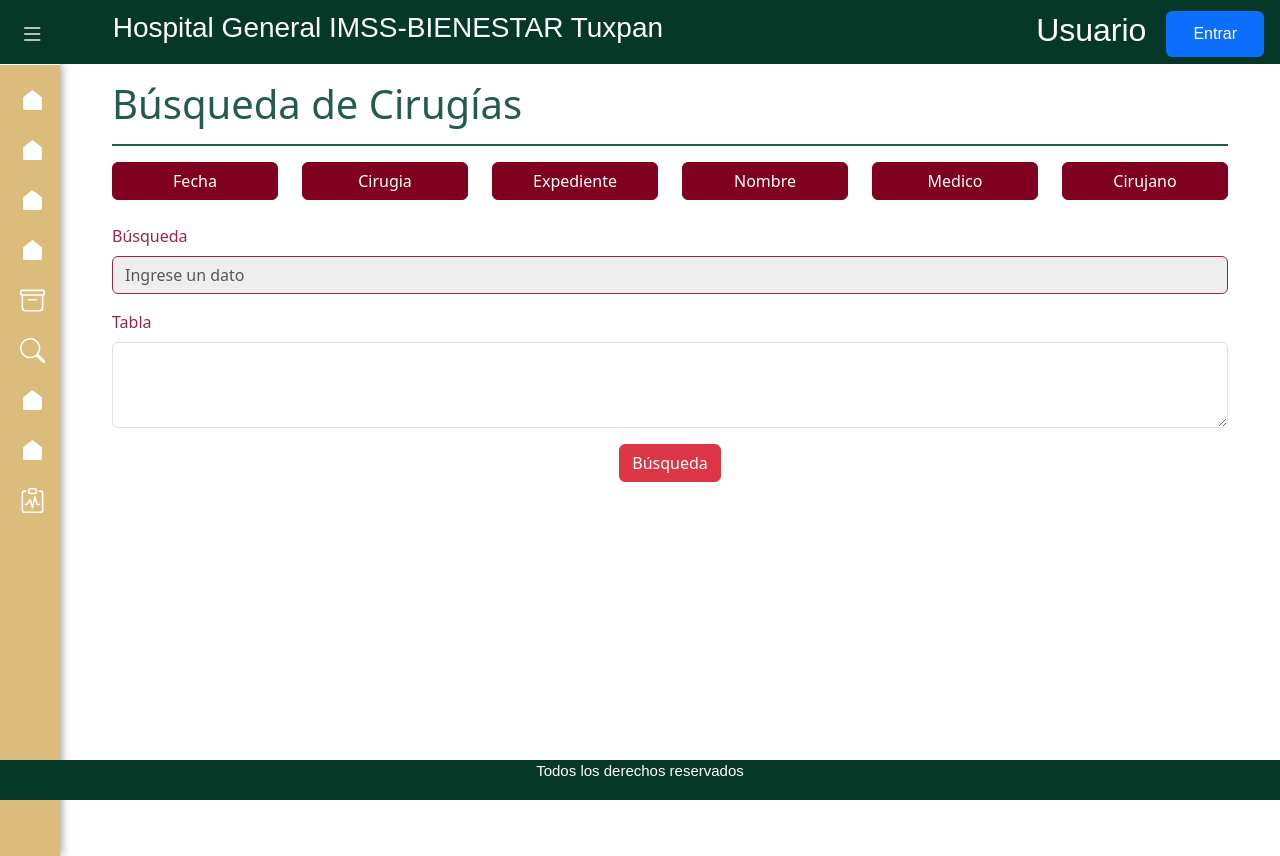
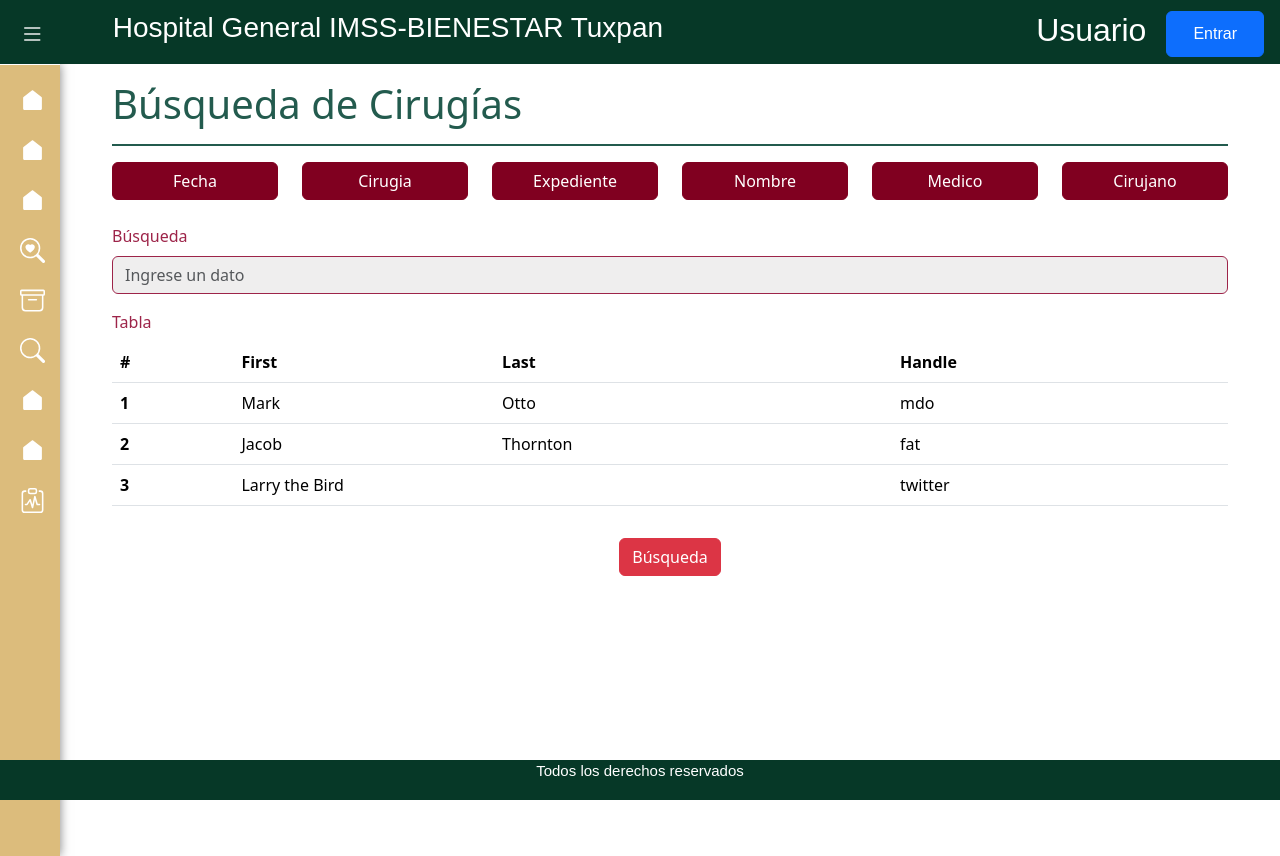
Before and after one commit to Adolfo2803/Proyecto-sishasm, an Angular app: page /busqueda-cirugias in a window 1280 px wide. Built offline with nearby package versions, Linux system fonts and the light colour scheme.

Commit message:
logro:cambio de icono y se agrega tabla en busqueda de cirugias

```diff
--- a/src/app/business/busqueda-cirugias/busqueda-cirugias.component.html
+++ b/src/app/business/busqueda-cirugias/busqueda-cirugias.component.html
@@ -7,22 +7,22 @@
 
         <div class="row mb-3" >
             <div class="col-12 col-md-2 mb-2">
-                <a class="btn btn-Fecha w-100"  role="button"  [class.oculto]="botonSeleccionado && botonSeleccionado !== 'Fecha'" (click)="ocultarBotones('Fecha')">Fecha</a>
+                <a class="btn btn-Fecha w-100"  role="button"  ngIf="!botonSeleccionado ===null|| botonSeleccionado === 'Fecha'" (click)="ocultarBotones('Fecha')">Fecha</a>
             </div>
             <div class="col-12 col-md-2 mb-2">
-                <button class="btn btn-Cirujia w-100" type="submit" [class.oculto]="botonSeleccionado && botonSeleccionado !== 'Cirugia'" (click)="ocultarBotones('Cirugia')">Cirugia</button>
+                <button class="btn btn-Cirujia w-100" type="submit" ngIf="!botonSeleccionado || botonSeleccionado === 'Cirugia'" (click)="ocultarBotones('Cirugia')">Cirugia</button>
             </div>
             <div class="col-12 col-md-2 mb-2">
-                <button class="btn btn-Expediente w-100" type="submit" [class.oculto]="botonSeleccionado && botonSeleccionado !== 'Expediente'" (click)="ocultarBotones('Expediente')">Expediente</button>
+                <button class="btn btn-Expediente w-100" type="submit" ngIf="!botonSeleccionado || botonSeleccionado === 'Expediente'" (click)="ocultarBotones('Expediente')">Expediente</button>
             </div>
             <div class="col-12 col-md-2 mb-2">
-                <button class="btn btn-Nombre w-100" type="submit"  [class.oculto]="botonSeleccionado && botonSeleccionado !== 'Nombre'" (click)="ocultarBotones('Nombre')">Nombre</button>
+                <button class="btn btn-Nombre w-100" type="submit"  ngIf="!botonSeleccionado || botonSeleccionado === 'Nombre'" (click)="ocultarBotones('Nombre')">Nombre</button>
             </div>
             <div class="col-12 col-md-2 mb-2">
-                <button class="btn btn-Medico w-100" type="submit" [class.oculto]="botonSeleccionado && botonSeleccionado !== 'Medico'" (click)="ocultarBotones('Medico')">Medico</button>
+                <button class="btn btn-Medico w-100" type="submit" ngIf="!botonSeleccionado || botonSeleccionado === 'Medico'" (click)="ocultarBotones('Medico')">Medico</button>
             </div>
             <div class="col-12 col-md-2 mb-2">
-                <button class="btn btn-Cirujano w-100" type="submit" [class.oculto]="botonSeleccionado && botonSeleccionado !== 'Cirujano'" (click)="ocultarBotones('Cirujano')">Cirujano</button>
+                <button class="btn btn-Cirujano w-100" type="submit" ngIf="!botonSeleccionado || botonSeleccionado === 'Cirujano'" (click)="ocultarBotones('Cirujano')">Cirujano</button>
             </div>
         </div>
 
@@ -37,7 +37,35 @@
                 </div>
                 <div class="col-12 mb-3">
                    <label for="tableInput" class="form-label">Tabla</label>
-                    <textarea class="form-control" id="tableInput" formControlName="table" rows="3"></textarea>
+                   <table class="table">
+                    <thead>
+                      <tr>
+                        <th scope="col">#</th>
+                        <th scope="col">First</th>
+                        <th scope="col">Last</th>
+                        <th scope="col">Handle</th>
+                      </tr>
+                    </thead>
+                    <tbody>
+                      <tr>
+                        <th scope="row">1</th>
+                        <td>Mark</td>
+                        <td>Otto</td>
+                        <td>mdo</td>
+                      </tr>
+                      <tr>
+                        <th scope="row">2</th>
+                        <td>Jacob</td>
+                        <td>Thornton</td>
+                        <td>fat</td>
+                      </tr>
+                      <tr>
+                        <th scope="row">3</th>
+                        <td colspan="2">Larry the Bird</td>
+                        <td>twitter</td>
+                      </tr>
+                    </tbody>
+                  </table>
                 </div>
 
             </div>
--- a/src/app/business/busqueda-cirugias/busqueda-cirugias.component.ts
+++ b/src/app/business/busqueda-cirugias/busqueda-cirugias.component.ts
@@ -15,10 +15,18 @@ export default class BusquedaCirugiasComponent {
   //botones escondidos
   botonSeleccionado: string | null = null; // Para almacenar el botón seleccionado
 
-  ocultarBotones(nombreBoton: string) {
-    this.botonSeleccionado = nombreBoton === this.botonSeleccionado ? null : nombreBoton;
+  ocultarBotones(nombreBoton: string): void {
+    this.botonSeleccionado = nombreBoton;
 
-    console.log("Botones ocultos jijiji"); // Esto ayuda a verificar si se ejecuta el método
+    // Desplazar el botón al inicio
+    setTimeout(() => {
+      const botonElement = document.querySelector(`.btn-${nombreBoton}`) as HTMLElement;
+      if (botonElement) {
+        botonElement.scrollIntoView({ behavior: 'smooth', block: 'start' });
+      }
+
+      console.log("Botones ocultos jijiji"); // Esto ayuda a verificar si se ejecuta el método
+    }, 0);
   }
 
    //Se define el formulario
--- a/src/app/shared/components/sidebar/sidebar.component.html
+++ b/src/app/shared/components/sidebar/sidebar.component.html
@@ -23,8 +23,10 @@
 
         </li>
         <li class="nav-list-item">
-            <svg xmlns="http://www.w3.org/2000/svg" viewBox="0 0 24 24" width="18" height="18" fill="currentColor" class="it"><path fill="none" d="M0 0h24v24H0z"></path><path d="M21 20C21 20.5523 20.5523 21 20 21H4C3.44772 21 3 20.5523 3 20V9.48907C3 9.18048 3.14247 8.88917 3.38606 8.69972L11.3861 2.47749C11.7472 2.19663 12.2528 2.19663 12.6139 2.47749L20.6139 8.69972C20.8575 8.88917 21 9.18048 21 9.48907V20Z"></path></svg>
+            <svg xmlns="http://www.w3.org/2000/svg"  width="16" height="16" fill="currentColor" class="bi bi-search-heart" viewBox="0 0 16 16"><path d="M6.5 4.482c1.664-1.673 5.825 1.254 0 5.018-5.825-3.764-1.664-6.69 0-5.018">
+            </path><path d="M13 6.5a6.47 6.47 0 0 1-1.258 3.844q.06.044.115.098l3.85 3.85a1 1 0 0 1-1.414 1.415l-3.85-3.85a1 1 0 0 1-.1-.115h.002A6.5 6.5 0 1 1 13 6.5M6.5 12a5.5 5.5 0 1 0 0-11 5.5 5.5 0 0 0 0 11"></path></svg>
             <span><a routerLink="/busqueda-cirugias" routerLinkActive="active">Busqueda Cirugias</a></span>
+
 
         </li>
         <li class="nav-list-item">
```
